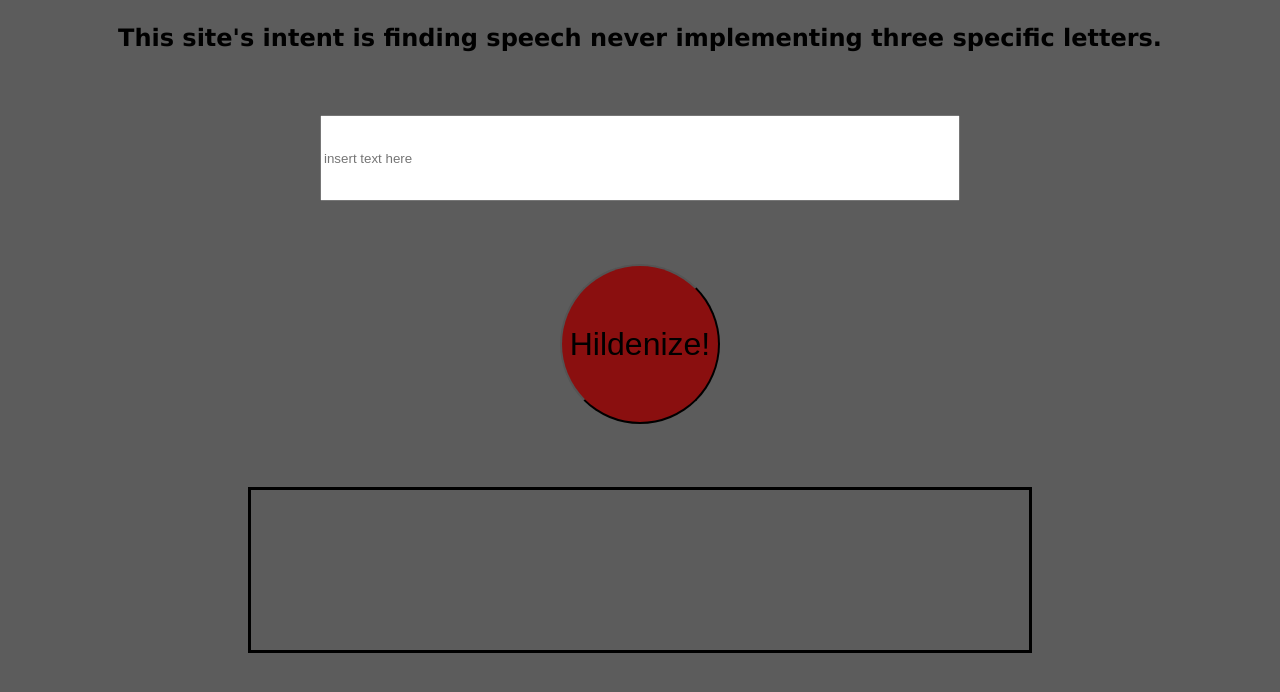
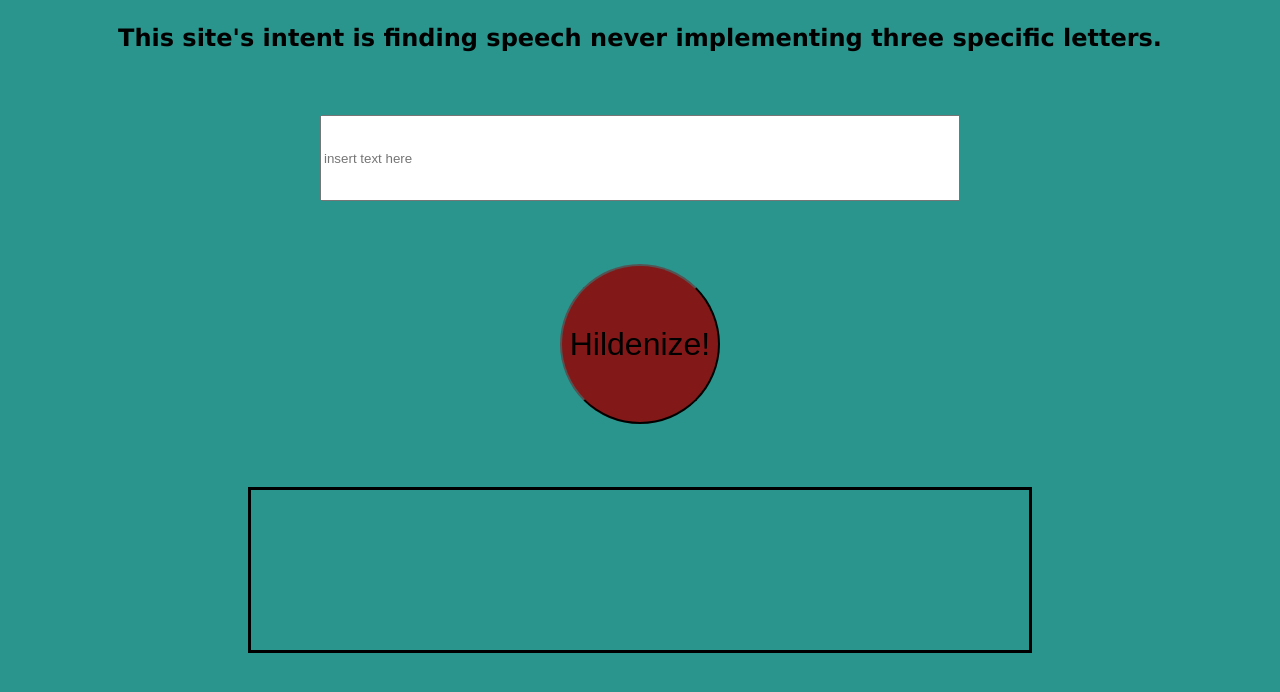
Before and after one commit to ryanpburnett/aou-removal, a plain HTML site: page index.html in a window 1280 px wide. Drawn offline with Linux system fonts and the light colour scheme.

Commit message:
changed background color

```diff
--- a/style.css
+++ b/style.css
@@ -1,5 +1,5 @@
 body {
-    background-color: rgb(92, 92, 92);
+    background-color: rgb(42, 149, 140);
 }
 
 h1 {
```
